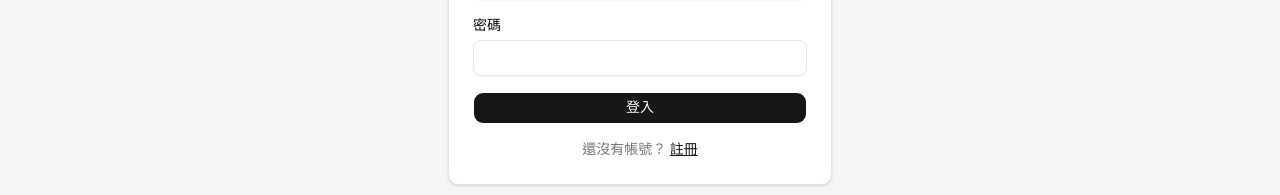
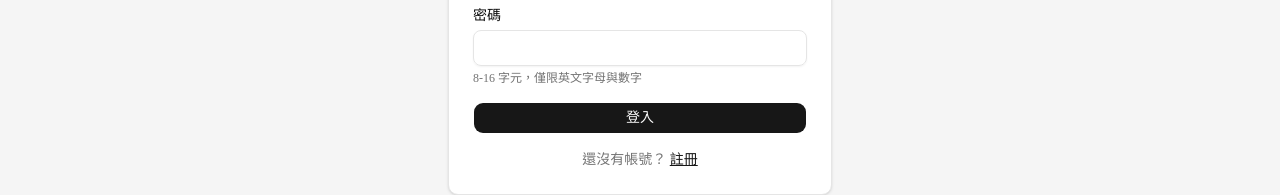
Before and after one commit to omaryangtw/crm-app, a Next.js app: page /login in a window 1280 px wide. Shown: the part 447-642 px from the top of the page. Built offline with nearby package versions, Linux system fonts and the light colour scheme; no server answers.

Commit message:
fix: enforce password rules on reset flow, add hint to login page
- Validate new password during reset-on-login (8-16 chars, alphanumeric)
- Add password rule hint below login form password field
- Add user manual (docs/操作手冊.md)

```diff
--- a/app/_lib/auth.ts
+++ b/app/_lib/auth.ts
@@ -21,7 +21,12 @@ export const { handlers, auth, signIn, signOut } = NextAuth({
         // Password reset flow: empty password means admin reset it.
         // Accept whatever the user types and save it as the new password.
         if (user.password === "") {
-          const newHash = await bcrypt.hash(credentials.password as string, 10);
+          const newPassword = credentials.password as string;
+          // Validate: 8-16 chars, alphanumeric only (same rules as registration)
+          if (newPassword.length < 8 || newPassword.length > 16 || !/^[a-zA-Z0-9]+$/.test(newPassword)) {
+            return null;
+          }
+          const newHash = await bcrypt.hash(newPassword, 10);
           await prisma.user.update({
             where: { id: user.id },
             data: { password: newHash },
--- a/app/login/page.tsx
+++ b/app/login/page.tsx
@@ -73,6 +73,9 @@ export default function LoginPage() {
               autoComplete="current-password"
               {...register("password")}
             />
+            <p className="mt-1 text-xs text-muted-foreground">
+              8-16 字元，僅限英文字母與數字
+            </p>
             {errors.password && (
               <p className="mt-1 text-sm text-destructive">{errors.password.message}</p>
             )}
```
